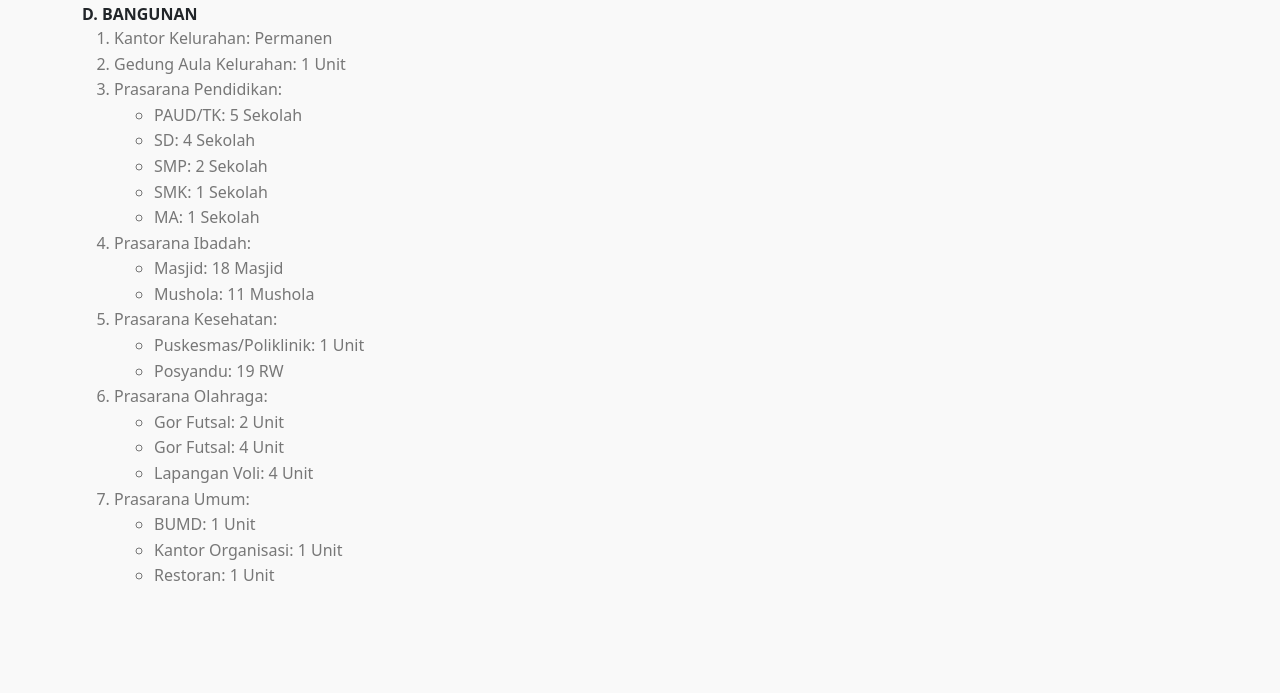
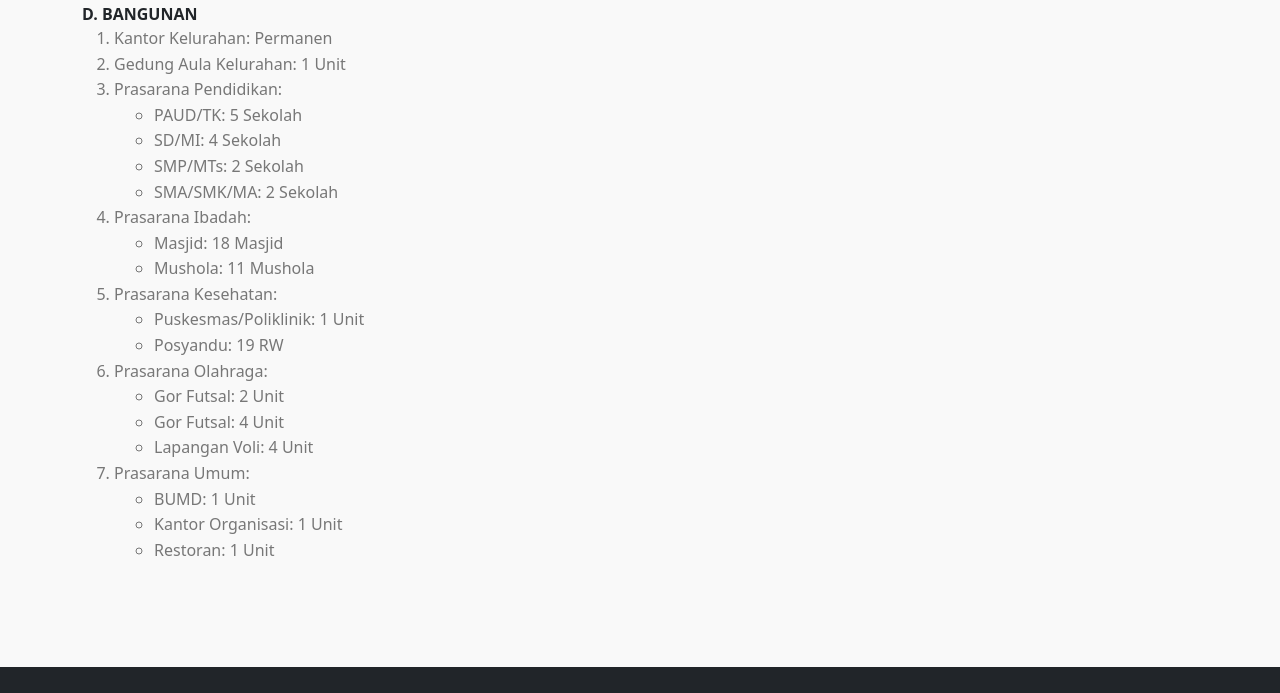
Before and after one commit to Haizkiii/Website-Kelurahan-Jayawaras, a plain HTML site: page monografis.html in a window 1280 px wide. Shown: the part 1275-1968 px from the top of the page. Drawn offline with nearby package versions, Linux system fonts and the light colour scheme.

Commit message:
Update monografis.html

```diff
--- a/monografis.html
+++ b/monografis.html
@@ -130,10 +130,9 @@
             Prasarana Pendidikan:
             <ul class="sub-list">
               <li>PAUD/TK: 5 Sekolah</li>
-              <li>SD: 4 Sekolah</li>
-              <li>SMP: 2 Sekolah</li>
-              <li>SMK: 1 Sekolah</li>
-              <li>MA: 1 Sekolah</li>
+              <li>SD/MI: 4 Sekolah</li>
+              <li>SMP/MTs: 2 Sekolah</li>
+              <li>SMA/SMK/MA: 2 Sekolah</li>
             </ul>
           </li>
           <li>
```
